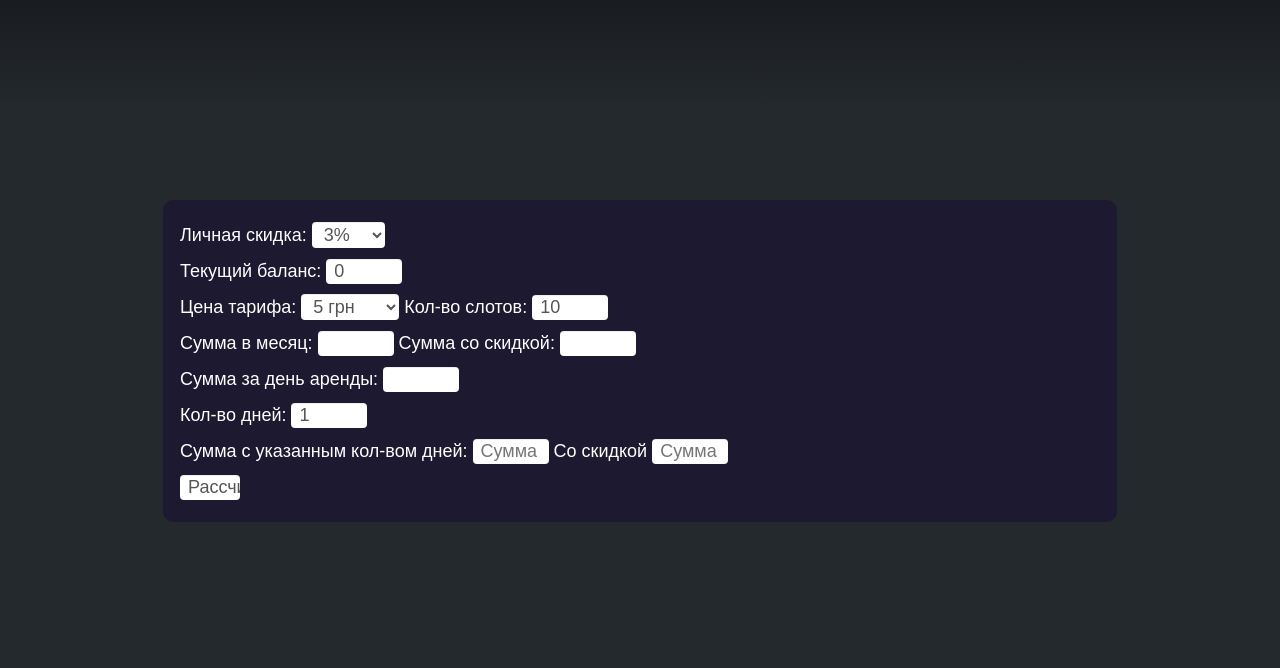
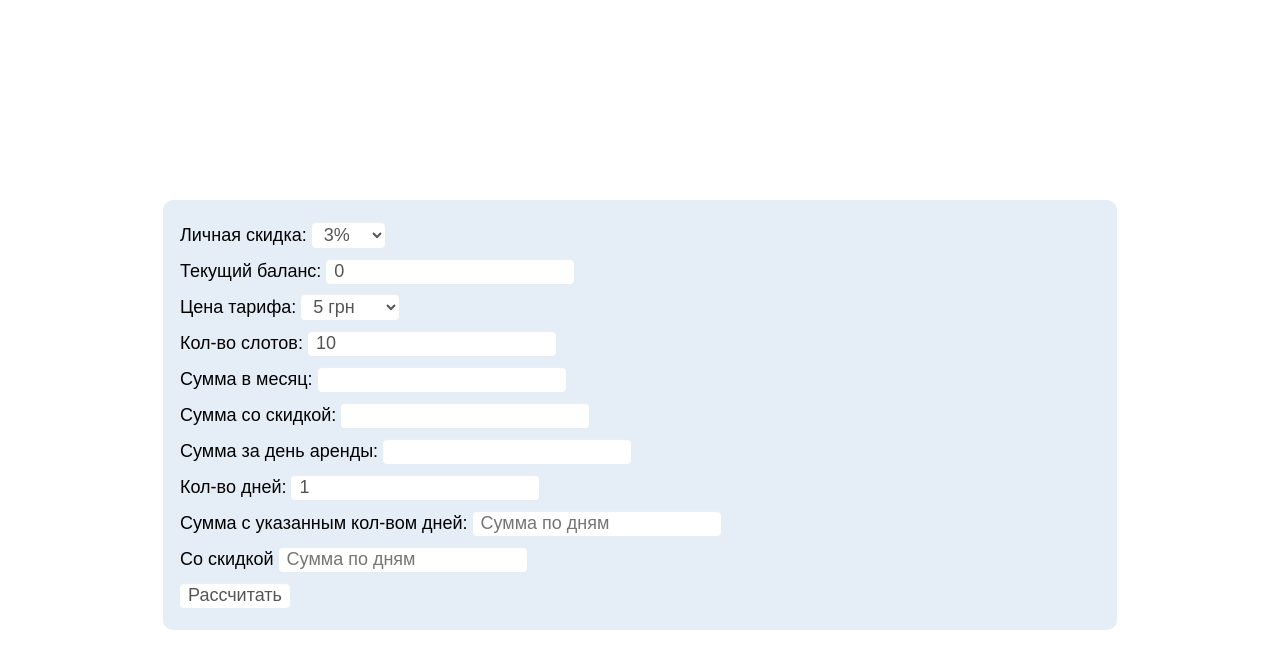
Before and after one commit to wer1Kua/gameserver-rent-calculator, a plain HTML site: page index.html in a window 1280 px wide. Drawn offline with Linux system fonts and the light colour scheme.

Commit message:
Change styles

```diff
--- a/index.html
+++ b/index.html
@@ -22,7 +22,7 @@
     <option value="0.25">25%</option>
     <option value="0.30">30%</option>
   </select><br>
-  Текущий баланс: <input id="balance" type="text" value="0"><br>
+  Текущий баланс: <input id="balance" type="text" value="0" required><br>
   Цена тарифа:
   <select id="price_per_month">
     <option value="5">5 грн</option>
@@ -35,13 +35,13 @@
     <option value="90">90 грн</option>
     <option value="125">125 грн</option>
     <option value="200">200 грн</option>
-  </select>
+  </select><br>
   Кол-во слотов: <input id="slots" type="text" value="10"><br>
-  Сумма в месяц: <input id="sum_per_month" type="text">
+  Сумма в месяц: <input id="sum_per_month" type="text"><br>
   Сумма со скидкой: <input id="sum_per_month_with_discount" type="text"><br>
   Сумма за день аренды: <input id="price_per_day" type="text"><br>
   Кол-во дней: <input id="amount_of_days" type="text" value="1"><br>
-  Сумма с указанным кол-вом дней: <input id="sum_per_number_of_days" type="text" placeholder="Сумма по дням">
+  Сумма с указанным кол-вом дней: <input id="sum_per_number_of_days" type="text" placeholder="Сумма по дням"><br>
   Со скидкой <input id="sum_per_days_with_discount" type="text" placeholder="Сумма по дням"><br>
 
   <input type="submit" value="Рассчитать" onclick="f();">
--- a/style.css
+++ b/style.css
@@ -1,18 +1,15 @@
 body {
     font-size: 18px;
     font-family: sans-serif;
-    color: #fff;
-    background-color: #24292e;
-    background-image: url(images/star-bg.svg), linear-gradient(#191c20, #24292e 15%);
-    background-repeat: repeat-x;
-    background-position: center 0, 0 0, 0 0;
+    color: #000;
+    background: #FFF;
     line-height: 2.0;
 }
 
 .wrapper {
     margin: 200px auto;
     width: 920px;
-    background: #1D1930;
+    background: #e5edf6;
     border-radius: 10px;
     padding: 17px;
 }
@@ -51,5 +48,5 @@ select {
 }
 
 input {
-    width: 60px;
+    width: auto;
 }
```
